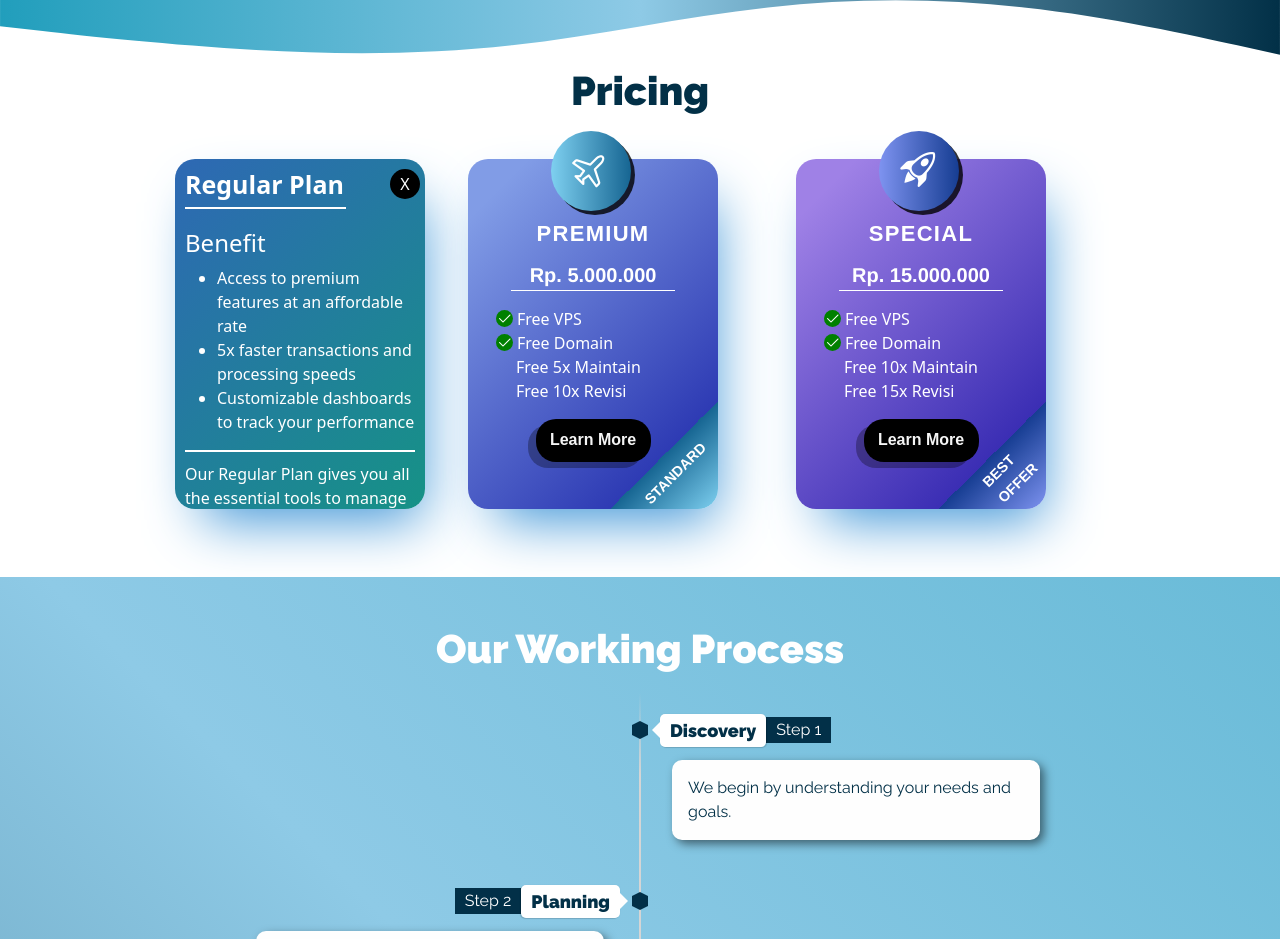
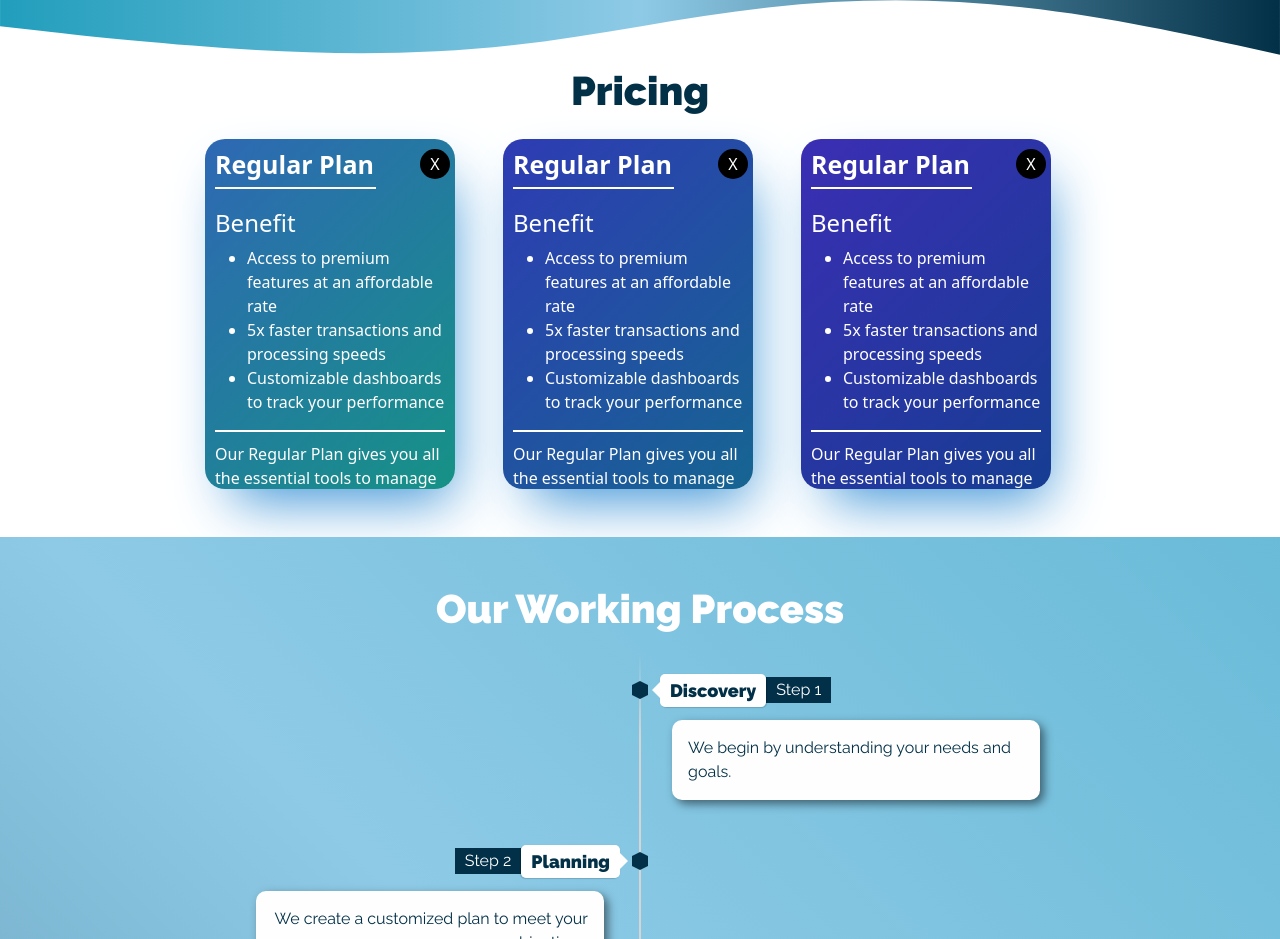
Before and after one commit to DavidDimasPatty/PortofolioFL, a React (Create React App) app: page / in a window 1280 px wide. Shown: the part 1603-2542 px from the top of the page. Built offline with nearby package versions, Linux system fonts and the light colour scheme.

Commit message:
flip card price done

```diff
--- a/src/assets/ourplan.css
+++ b/src/assets/ourplan.css
@@ -21,50 +21,6 @@
     margin-top: 0;
     color: #023047;
 }
-
-/* .customCard {
-    background: linear-gradient(-45deg, rgba(129, 230, 217, 1) 0%, rgb(22, 146, 134) 18%, rgb(46, 104, 180) 10%, rgba(129, 230, 217, 1) 90%);
-    backdrop-filter: blur(10px);
-    -webkit-backdrop-filter: blur(10px);
-    width: 250px;
-    height: 350px;
-    border-radius: 20px;
-    color: white;
-    -webkit-animation: slide-fwd-center-out 0.45s ease-out both;
-    animation: slide-fwd-center-out 0.45s ease-out both;
-    margin: 20px;
-    box-shadow: 12px 27px 56px -16px rgba(59, 147, 214, 1);
-    -webkit-box-shadow: 12px 27px 56px -16px rgba(59, 147, 214, 1);
-    -moz-box-shadow: 12px 27px 56px -16px rgba(59, 147, 214, 1);
-    position: relative;
-    backface-visibility: hidden;
-}
-
-.learnMore {
-    background: linear-gradient(-45deg, rgb(22, 146, 134) 100%, rgb(46, 104, 180) 0%);
-    backdrop-filter: blur(10px);
-    -webkit-backdrop-filter: blur(10px);
-    position: absolute;
-    width: 249px;
-    height: 350px;
-    color: white;
-    -webkit-animation: slide-fwd-center-out 0.45s ease-out both;
-    animation: slide-fwd-center-out 0.45s ease-out both;
-    box-shadow: 12px 27px 56px -16px rgba(59, 147, 214, 1);
-    -webkit-box-shadow: 12px 27px 56px -16px rgba(59, 147, 214, 1);
-    -moz-box-shadow: 12px 27px 56px -16px rgba(59, 147, 214, 1);
-    z-index: -1;
-    opacity: 0;
-    border-radius: 20px;
-    overflow-y: auto;
-    transform: rotateY( 180deg );
-}
-
-.containerOurPlan.active .contentCard {
-    transform: rotateY( 180deg ) ;
-    transition: transform 0.5s;
-}
-   */
 
 .learnMore::-webkit-scrollbar {
     width: 12px;
@@ -91,8 +47,55 @@
     transform: rotateY(180deg);
 }
 
+.learnMore2::-webkit-scrollbar {
+    width: 12px;
+    padding: 10px;
+    border-radius: 10px;
+}
 
+.learnMore2::-webkit-scrollbar-track {
+    background: rgba(255, 255, 255, 0.2);
+    border-radius: 10px;
+}
 
+.learnMore2::-webkit-scrollbar-thumb {
+    background: rgba(255, 255, 255, 0.5);
+    border-radius: 20px;
+    border: 2px solid rgba(22, 146, 134, 0.3);
+}
+
+.learnMore2::-webkit-scrollbar-thumb:hover {
+    background: rgba(255, 255, 255, 0.8);
+}
+
+.learnMore2.active {
+    transform: rotateY(180deg);
+}
+
+.learnMore3::-webkit-scrollbar {
+    width: 12px;
+    padding: 10px;
+    border-radius: 10px;
+}
+
+.learnMore3::-webkit-scrollbar-track {
+    background: rgba(255, 255, 255, 0.2);
+    border-radius: 10px;
+}
+
+.learnMore3::-webkit-scrollbar-thumb {
+    background: rgba(255, 255, 255, 0.5);
+    border-radius: 20px;
+    border: 2px solid rgba(22, 146, 134, 0.3);
+}
+
+.learnMore3::-webkit-scrollbar-thumb:hover {
+    background: rgba(255, 255, 255, 0.8);
+}
+
+.learnMore3.active {
+    transform: rotateY(180deg);
+}
 .customCardHeader {
     text-align: center;
     padding: 10px;
@@ -140,9 +143,46 @@
     backface-visibility: hidden;
 }
 
+.cardFlipper:hover{
+    transform: scale(1.1);
+}
 
 .learnMore {
     background: linear-gradient(-45deg, rgb(22, 146, 134) 0%, rgb(46, 104, 180) 100%);
+    backdrop-filter: blur(10px);
+    -webkit-backdrop-filter: blur(10px);
+    width: 100%;
+    height: 100%;
+    border-radius: 20px;
+    color: white;
+    position: absolute;
+    backface-visibility: hidden;
+    transform: rotateY(180deg);
+    overflow-y: auto;
+    box-shadow: 12px 27px 56px -16px rgba(59, 147, 214, 1);
+    -webkit-box-shadow: 12px 27px 56px -16px rgba(59, 147, 214, 1);
+    -moz-box-shadow: 12px 27px 56px -16px rgba(59, 147, 214, 1);
+}
+
+.learnMore2 {
+    background: linear-gradient(-45deg,  rgb(22, 101, 146) 0%, rgb(46, 59, 180) 100%);
+    backdrop-filter: blur(10px);
+    -webkit-backdrop-filter: blur(10px);
+    width: 100%;
+    height: 100%;
+    border-radius: 20px;
+    color: white;
+    position: absolute;
+    backface-visibility: hidden;
+    transform: rotateY(180deg);
+    overflow-y: auto;
+    box-shadow: 12px 27px 56px -16px rgba(59, 147, 214, 1);
+    -webkit-box-shadow: 12px 27px 56px -16px rgba(59, 147, 214, 1);
+    -moz-box-shadow: 12px 27px 56px -16px rgba(59, 147, 214, 1);
+}
+
+.learnMore3 {
+    background: linear-gradient(-45deg, rgb(22, 61, 146) 0%, rgb(59, 46, 180) 100%);
     backdrop-filter: blur(10px);
     -webkit-backdrop-filter: blur(10px);
     width: 100%;
@@ -428,17 +468,17 @@
     background: linear-gradient(-45deg, rgb(126, 208, 240) 0%, rgb(22, 101, 146) 18%, rgb(46, 59, 180) 10%, rgb(129, 156, 230) 90%);
     backdrop-filter: blur(10px);
     -webkit-backdrop-filter: blur(10px);
-    width: 250px;
-    height: 350px;
+    width: 100%;
+    height: 100%;
     border-radius: 20px;
     color: white;
-    -webkit-animation: slide-fwd-center-out 0.45s ease-out both;
-    animation: slide-fwd-center-out 0.45s ease-out both;
-    margin: 20px;
     box-shadow: 12px 27px 56px -16px rgba(59, 147, 214, 1);
     -webkit-box-shadow: 12px 27px 56px -16px rgba(59, 147, 214, 1);
     -moz-box-shadow: 12px 27px 56px -16px rgba(59, 147, 214, 1);
-    position: relative;
+    display: flex;
+    flex-direction: column;
+    position: absolute;
+    backface-visibility: hidden;
 }
 
 .customCard2:hover {
@@ -495,17 +535,17 @@
     background: linear-gradient(-45deg, rgb(126, 147, 240) 0%, rgb(22, 61, 146) 18%, rgb(59, 46, 180) 10%, rgb(159, 129, 230) 90%);
     backdrop-filter: blur(10px);
     -webkit-backdrop-filter: blur(10px);
-    width: 250px;
-    height: 350px;
+    width: 100%;
+    height: 100%;
     border-radius: 20px;
     color: white;
-    -webkit-animation: slide-fwd-center-out 0.45s ease-out both;
-    animation: slide-fwd-center-out 0.45s ease-out both;
-    margin: 20px;
     box-shadow: 12px 27px 56px -16px rgba(59, 147, 214, 1);
     -webkit-box-shadow: 12px 27px 56px -16px rgba(59, 147, 214, 1);
     -moz-box-shadow: 12px 27px 56px -16px rgba(59, 147, 214, 1);
-    position: relative;
+    display: flex;
+    flex-direction: column;
+    position: absolute;
+    backface-visibility: hidden;
 }
 
 .customCard3:hover {
--- a/src/components/OurPlan.js
+++ b/src/components/OurPlan.js
@@ -2,21 +2,30 @@ import react, { useState } from "react";
 import "../assets/ourplan.css"
 
 const OurPlan = () => {
-    const [flipped, setFlipped] = useState(false);
+    const [flipped1, setFlipped1] = useState(false);
+    const [flipped2, setFlipped2] = useState(false);
+    const [flipped3, setFlipped3] = useState(false);
 
-    const handleFlip = () => {
-        setFlipped(!flipped);
+    const handleFlip1 = () => {
+        setFlipped1(!flipped1);
     };
 
+    const handleFlip2 = () => {
+        setFlipped2(!flipped2);
+    };
+
+    const handleFlip3 = () => {
+        setFlipped3(!flipped3);
+    };
     return (
         <div>
             <h1 align="center" className="mb-4 pricingTitle">
                 Pricing
             </h1>
             <div className="col">
-                <div className="wrapperContainer row d-flex justify-content-center align-items-center gap-2">
+                <div className="wrapperContainer row d-flex justify-content-center align-items-center gap-5">
 
-                    <div className={`card-container ${flipped ? '' : 'active'} col-md-3 d-flex justify-content-center align-items-center gap-2`}>
+                    <div className={`card-container ${flipped1 ? '' : 'active'} col-md-3 d-flex justify-content-center align-items-center gap-2`}>
                         <div className="cardFlipper">
                             <div className="customCard">
                                 <div className="customCardHeader">
@@ -42,17 +51,17 @@ const OurPlan = () => {
                                     </div>
                                 </div>
                                 <div className="customCardFooter" align="center">
-                                    <button className="startNowPlan" onClick={handleFlip}>Learn More</button>
+                                    <button className="startNowPlan" onClick={handleFlip1}>Learn More</button>
                                 </div>
                                 <div className="floatingTextPlan">
                                     CHEAPER
                                 </div>
                             </div>
 
-                            <div className={`learnMore ${flipped ? '' : 'active'}`}>
+                            <div className={`learnMore ${flipped1 ? '' : 'active'}`}>
                                 <div className="contentLearnMore">
                                     <div className="wrapCloseBtn">
-                                        <button className="closeBtnCrd" onClick={handleFlip}>X</button>
+                                        <button className="closeBtnCrd" onClick={handleFlip1}>X</button>
                                     </div>
                                     <h3>Regular Plan</h3>
                                     <div className="regBorder">
@@ -87,7 +96,7 @@ const OurPlan = () => {
                                         </ul>
                                     </div>
                                     <div className="d-flex justify-content-center wrapEmailBtn">
-                                        <button className="EmailBtn" onClick={handleFlip}>Arrange Meet</button>
+                                        <button className="EmailBtn" onClick={handleFlip1}>Arrange Meet</button>
                                     </div>
                                 </div>
                             </div>
@@ -95,7 +104,8 @@ const OurPlan = () => {
                     </div>
 
 
-                    <div className="containerOurPlan col-md-3 d-flex justify-content-center align-items-center gap-2">
+                    <div className={`card-container ${flipped2 ? '' : 'active'} col-md-3 d-flex justify-content-center align-items-center gap-2`}>
+                        <div className="cardFlipper">
                             <div className="customCard2">
                                 <div className="customCardHeader">
                                     <div className="wrapperIconPrice2">
@@ -120,15 +130,59 @@ const OurPlan = () => {
                                     </div>
                                 </div>
                                 <div className="customCardFooter" align="center">
-                                <button className="startNowPlan">Learn More</button>
+                                    <button className="startNowPlan" onClick={handleFlip2}>Learn More</button>
                                 </div>
                                 <div className="floatingTextPlan2">
                                     STANDARD
                                 </div>
                             </div>
+                            <div className={`learnMore2 ${flipped2 ? '' : 'active'}`}>
+                                <div className="contentLearnMore">
+                                    <div className="wrapCloseBtn">
+                                        <button className="closeBtnCrd" onClick={handleFlip2}>X</button>
+                                    </div>
+                                    <h3>Regular Plan</h3>
+                                    <div className="regBorder">
+
                                     </div>
 
-                    <div className="containerOurPlan col-md-3 d-flex justify-content-center align-items-center gap-2">
+                                    <div className="benefitCardSection">
+                                        <h4>Benefit</h4>
+                                        <ul>
+                                            <li>Access to premium features at an affordable rate</li>
+                                            <li>5x faster transactions and processing speeds</li>
+                                            <li>Customizable dashboards to track your performance</li>
+                                        </ul>
+                                    </div>
+
+                                    <p>Our Regular Plan gives you all the essential
+                                        tools to manage your financial transactions
+                                        efficiently. It is designed for users
+                                        who need reliable service and enhanced
+                                        features without breaking the bank.
+                                        It’s ideal for individuals and small companies.</p>
+                                    <div className="bridgeCardSection">
+
+                                    </div>
+                                    <div className="servicesCardSection">
+                                        <h4>Included Services</h4>
+                                        <ul>
+                                            <li><strong>Web Development:</strong> Design and develop modern websites that meet your business goals.</li>
+                                            <li><strong>App Development:</strong> Build high-performance applications for both Android and iOS platforms.</li>
+                                            <li><strong>Machine Learning:</strong> Implement machine learning models to enhance decision-making and predictions.</li>
+                                            <li><strong>Game Development:</strong> Create captivating games with stunning graphics and gameplay.</li>
+                                        </ul>
+                                    </div>
+                                    <div className="d-flex justify-content-center wrapEmailBtn">
+                                        <button className="EmailBtn" onClick={handleFlip2}>Arrange Meet</button>
+                                    </div>
+                                </div>
+                            </div>
+                        </div>
+                    </div>
+
+                    <div className={`card-container ${flipped3 ? '' : 'active'} col-md-3 d-flex justify-content-center align-items-center gap-2`}>
+                        <div className="cardFlipper">
                             <div className="customCard3">
                                 <div className="customCardHeader">
                                     <div className="wrapperIconPrice3">
@@ -153,15 +207,60 @@ const OurPlan = () => {
                                     </div>
                                 </div>
                                 <div className="customCardFooter" align="center">
-                                <button className="startNowPlan">Learn More</button>
+                                <button className="startNowPlan" onClick={handleFlip3}>Learn More</button>
                                 </div>
                                 <div className="floatingTextPlan3">
                                     BEST OFFER
                                 </div>
                             </div>
+                            <div className={`learnMore3 ${flipped3 ? '' : 'active'}`}>
+                                <div className="contentLearnMore">
+                                    <div className="wrapCloseBtn">
+                                        <button className="closeBtnCrd" onClick={handleFlip3}>X</button>
+                                    </div>
+                                    <h3>Regular Plan</h3>
+                                    <div className="regBorder">
+
+                                    </div>
+
+                                    <div className="benefitCardSection">
+                                        <h4>Benefit</h4>
+                                        <ul>
+                                            <li>Access to premium features at an affordable rate</li>
+                                            <li>5x faster transactions and processing speeds</li>
+                                            <li>Customizable dashboards to track your performance</li>
+                                        </ul>
+                                    </div>
+
+                                    <p>Our Regular Plan gives you all the essential
+                                        tools to manage your financial transactions
+                                        efficiently. It is designed for users
+                                        who need reliable service and enhanced
+                                        features without breaking the bank.
+                                        It’s ideal for individuals and small companies.</p>
+                                    <div className="bridgeCardSection">
+
+                                    </div>
+                                    <div className="servicesCardSection">
+                                        <h4>Included Services</h4>
+                                        <ul>
+                                            <li><strong>Web Development:</strong> Design and develop modern websites that meet your business goals.</li>
+                                            <li><strong>App Development:</strong> Build high-performance applications for both Android and iOS platforms.</li>
+                                            <li><strong>Machine Learning:</strong> Implement machine learning models to enhance decision-making and predictions.</li>
+                                            <li><strong>Game Development:</strong> Create captivating games with stunning graphics and gameplay.</li>
+                                        </ul>
+                                    </div>
+                                    <div className="d-flex justify-content-center wrapEmailBtn">
+                                        <button className="EmailBtn" onClick={handleFlip3}>Arrange Meet</button>
                                     </div>
                                 </div>
                             </div>
+                        </div>
+                    </div>
+
+                </div>
+            </div>
+
             <div className="col">
                 <div className="wrapperContainer row d-flex justify-content-center align-items-center gap-2">
 
```
Lines whose indentation alone changed are shown as unchanged.
